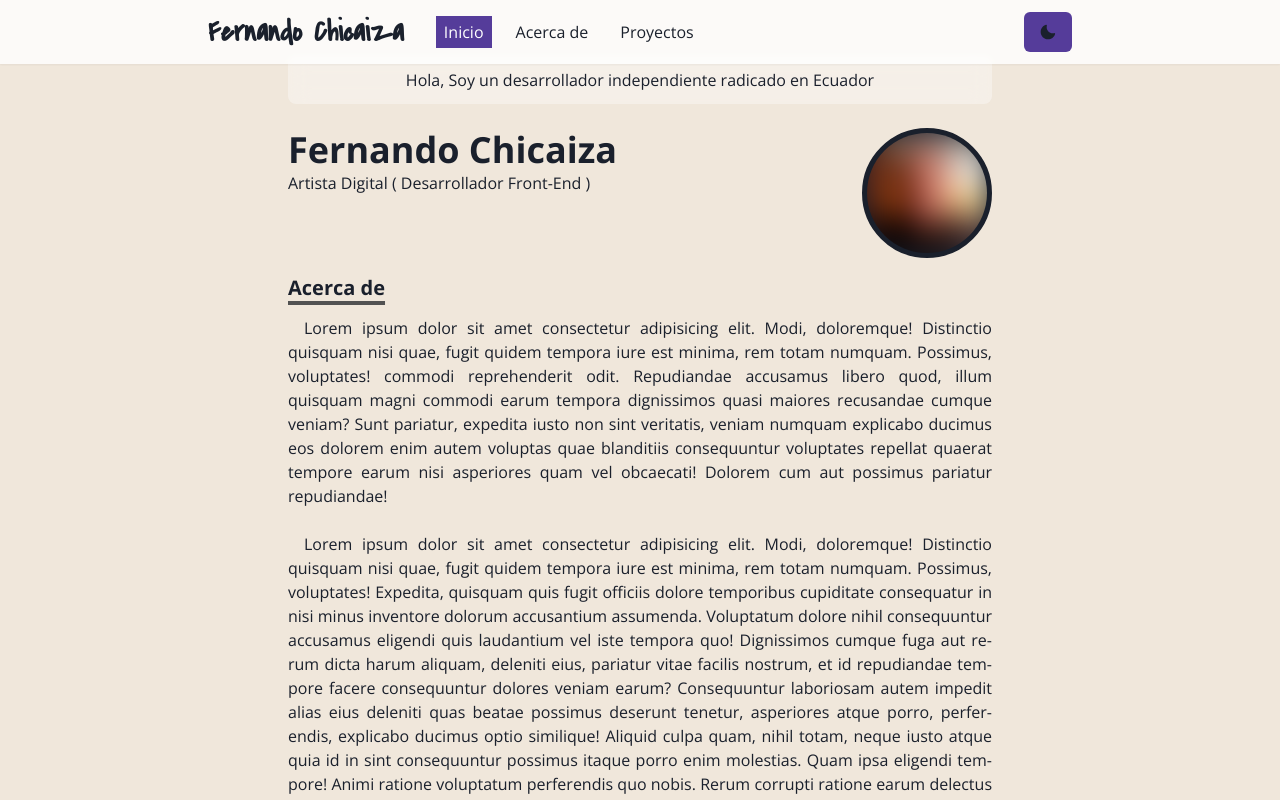
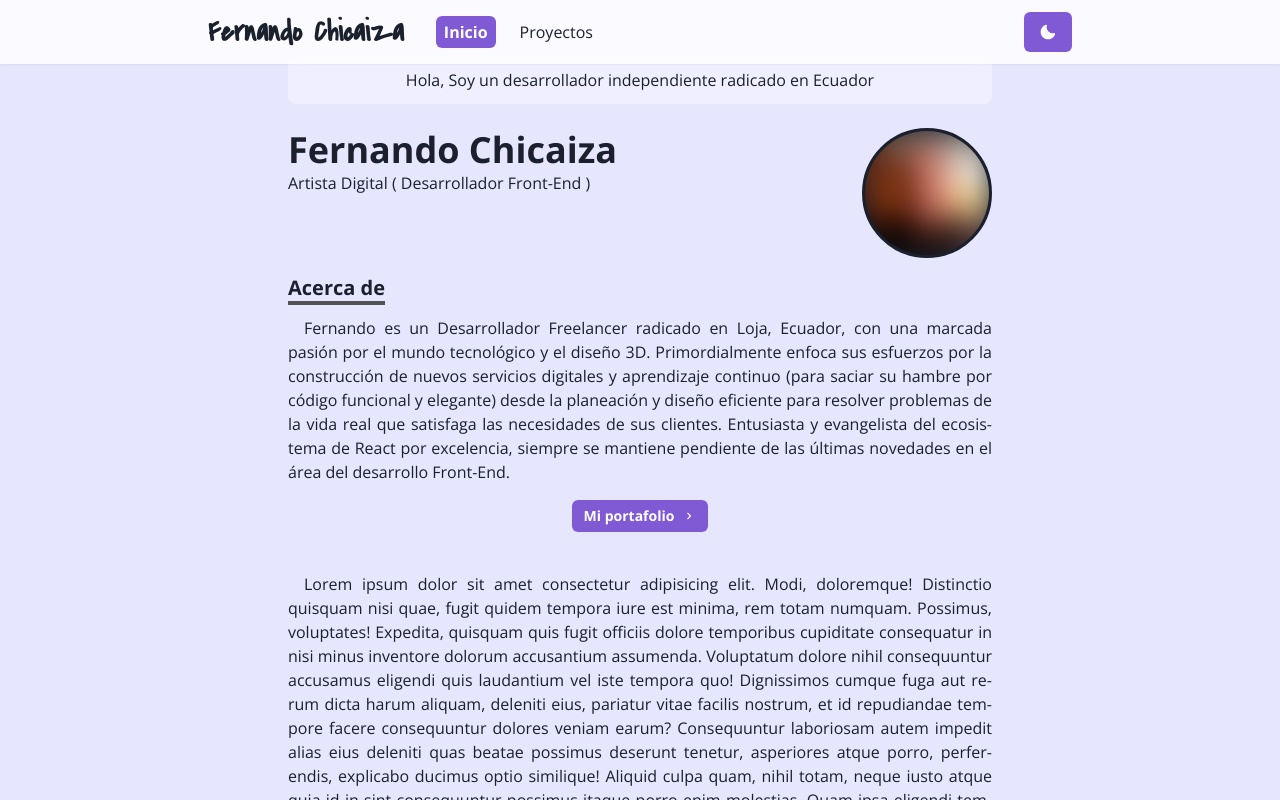
Before and after one commit to washopilot/portfolio-nextjs-ts, a Next.js app: page / in a window 1280 px wide. Shown: the top 800 px of the page. Built offline with nearby package versions, Linux system fonts and the light colour scheme.

Commit message:
porfolio button and about section

```diff
--- a/src/components/Navbar/NavData.ts
+++ b/src/components/Navbar/NavData.ts
@@ -9,12 +9,8 @@ export const NAV_ITEMS: NavItem[] = [
         href: '/'
     },
     {
-        label: 'Acerca de',
-        href: '/about'
-    },
-    {
         label: 'Proyectos',
-        href: '/projects'
+        href: '/works'
     },
 
 ];
--- a/src/components/Navbar/NavLink.tsx
+++ b/src/components/Navbar/NavLink.tsx
@@ -7,7 +7,8 @@ const NavLink = ({ children, href, active }: { children: ReactNode; href: string
     const { onClose } = useContext(IsOpenContext);
 
     const bg_color_hover = useColorModeValue('gray.200', 'gray.700');
-    const bg_color_active = 'purple.700';
+    const bg_color_active = useColorModeValue('purple.500', 'purple.200');
+    const color_active = useColorModeValue('white', 'black');
 
     return (
         <NextLink href={href} legacyBehavior passHref>
@@ -15,8 +16,9 @@ const NavLink = ({ children, href, active }: { children: ReactNode; href: string
                 px={2}
                 py={1}
                 bg={active ? bg_color_active : undefined}
-                color={active ? 'white' : undefined}
-                rounded={'none'}
+                borderRadius="md"
+                color={active ? color_active : undefined}
+                fontWeight={active ? 'bold' : undefined}
                 _hover={{
                     textDecoration: 'none',
                     bg: active ? undefined : bg_color_hover
--- a/src/components/Navbar/Navbar.tsx
+++ b/src/components/Navbar/Navbar.tsx
@@ -62,8 +62,8 @@ const Navbar = () => {
             <Fade
                 in={isOpen}
                 transition={{
-                    enter: { duration: '0.3', ease: 'easeInOut' },
-                    exit: { duration: '0.3', ease: 'easeInOut' }
+                    enter: { duration: '0.1', ease: 'easeInOut' },
+                    exit: { duration: '0.1', ease: 'easeInOut' }
                 }}>
                 <MobileNav />
             </Fade>
--- a/src/components/Navbar/ThemeToggleButton.tsx
+++ b/src/components/Navbar/ThemeToggleButton.tsx
@@ -14,7 +14,10 @@ const ThemeToggleButton = () => {
                 animate={{ y: 0, opacity: 1 }}
                 exit={{ y: 20, opacity: 0 }}
                 transition={{ duration: 0.2 }}>
-                <Button onClick={toggleColorMode} bg={useColorModeValue('#553C9A', '#937300')}>
+                <Button
+                    onClick={toggleColorMode}
+                    color={colorMode == 'dark' ? 'black' : 'white'}
+                    bg={useColorModeValue('purple.500', 'orange.300')}>
                     {colorMode === 'light' ? <MoonIcon /> : <SunIcon />}
                 </Button>
             </motion.div>
--- a/src/components/Section.tsx
+++ b/src/components/Section.tsx
@@ -9,7 +9,7 @@ const MotionSection = chakra(motion.section, {
 
 const Section = ({ children, delay = 0 }: { children: React.ReactNode; delay?: number }) => (
     <MotionSection
-        mb={6}
+        mb={10}
         initial={{ y: 10, opacity: 0 }}
         animate={{ y: 0, opacity: 1 }}
         // @ts-ignore no problem in operation, although type error appears.
--- a/src/pages/index.tsx
+++ b/src/pages/index.tsx
@@ -1,5 +1,7 @@
-import { Box, Container, Heading, useColorModeValue } from '@chakra-ui/react';
+import { ChevronRightIcon } from '@chakra-ui/icons';
+import { Box, Button, Container, Heading, useColorModeValue } from '@chakra-ui/react';
 import Image, { ImageProps } from 'next/image';
+import NextLink from 'next/link';
 import { useState } from 'react';
 import fotoPerfil from '../../public/assets/images/foto_perfil.jpg';
 import Paragraph from '../components/Paragraph';
@@ -35,7 +37,7 @@ const Home = () => {
                         <Box
                             borderColor={useColorModeValue('gray.800', 'white')}
                             bgColor={useColorModeValue('gray.800', 'white')}
-                            borderWidth={5}
+                            borderWidth={3}
                             borderStyle="solid"
                             boxSize={130}
                             display="inline-block"
@@ -57,14 +59,21 @@ const Home = () => {
                         Acerca de
                     </Heading>
                     <Paragraph>
-                        Lorem ipsum dolor sit amet consectetur adipisicing elit. Modi, doloremque! Distinctio quisquam
-                        nisi quae, fugit quidem tempora iure est minima, rem totam numquam. Possimus, voluptates!
-                        commodi reprehenderit odit. Repudiandae accusamus libero quod, illum quisquam magni commodi
-                        earum tempora dignissimos quasi maiores recusandae cumque veniam? Sunt pariatur, expedita iusto
-                        non sint veritatis, veniam numquam explicabo ducimus eos dolorem enim autem voluptas quae
-                        blanditiis consequuntur voluptates repellat quaerat tempore earum nisi asperiores quam vel
-                        obcaecati! Dolorem cum aut possimus pariatur repudiandae!
+                        Fernando es un Desarrollador Freelancer radicado en Loja, Ecuador, con una marcada pasión por el
+                        mundo tecnológico y el diseño 3D. Primordialmente enfoca sus esfuerzos por la construcción de
+                        nuevos servicios digitales y aprendizaje continuo (para saciar su hambre por código funcional y
+                        elegante) desde la planeación y diseño eficiente para resolver problemas de la vida real que
+                        satisfaga las necesidades de sus clientes. Entusiasta y evangelista del ecosistema de React por
+                        excelencia, siempre se mantiene pendiente de las últimas novedades en el área del desarrollo
+                        Front-End.
                     </Paragraph>
+                    <Box textAlign="center" my={4}>
+                        <NextLink href="/works" passHref scroll={false}>
+                            <Button rightIcon={<ChevronRightIcon />} colorScheme="purple" variant="solid" size="sm">
+                                Mi portafolio
+                            </Button>
+                        </NextLink>
+                    </Box>
                 </Section>
                 <Section delay={0.4}>
                     <Paragraph>
--- a/src/pages/about.tsx
+++ b/src/pages/works.tsx
@@ -5,7 +5,7 @@ import { AppLayout } from '../layout/AppLayout';
 
 const about = () => {
     return (
-        <AppLayout title="Acerca de">
+        <AppLayout title="Portafolio">
             <Container maxW={'max-content'}>
                 <Section delay={0.2}>
                     <Paragraph>
--- a/src/theme/theme.tsx
+++ b/src/theme/theme.tsx
@@ -5,7 +5,7 @@ const theme = extendTheme({
     styles: {
         global: (props: Record<string, string>) => ({
             body: {
-                bg: mode('#f0e7db', '#202023')(props)
+                bg: mode('#e6e6ff', '#202023')(props)
             }
         })
     },
```
